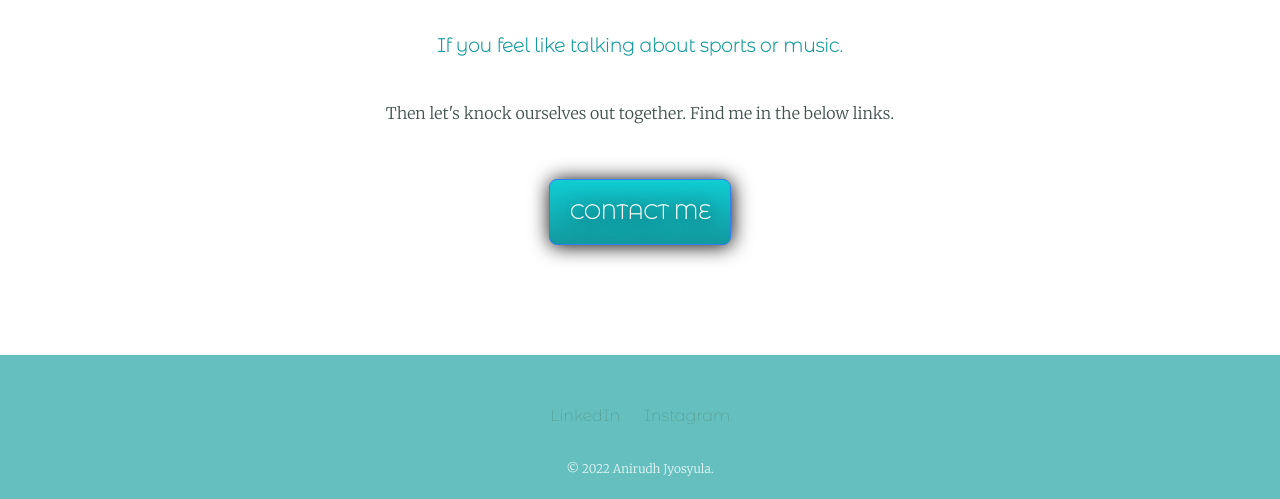
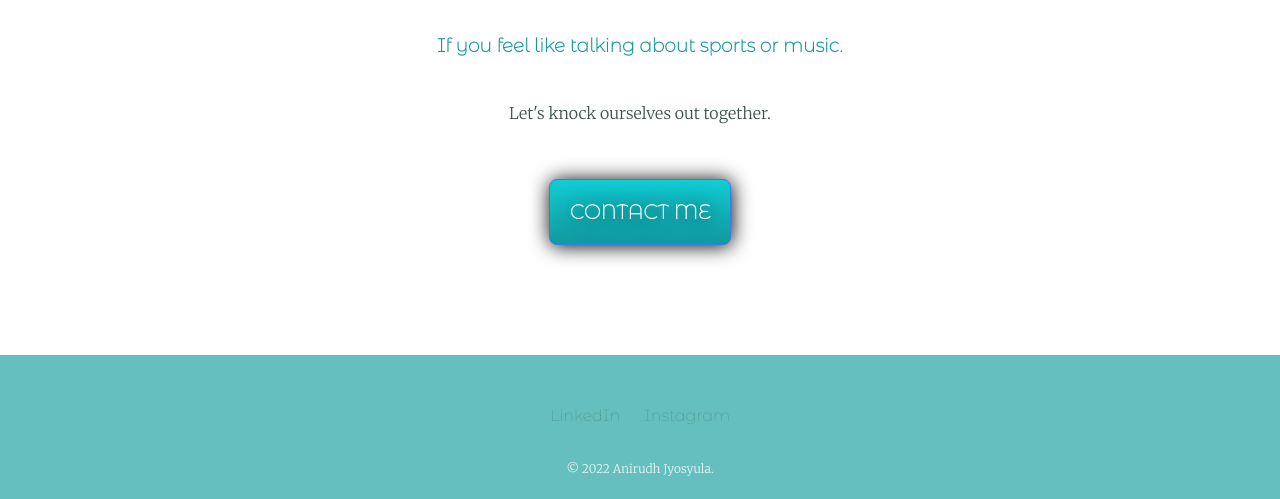
Before and after one commit to anirudhj0204/perssite, a plain HTML site: page index.html in a window 1280 px wide. Shown: the part 2351-2850 px from the top of the page. Drawn offline with Linux system fonts and the light colour scheme.

Commit message:
Add files via upload

```diff
--- a/index.html
+++ b/index.html
@@ -39,7 +39,7 @@
   <div class="contact-me">
     <h2><font style="vertical-align: inherit;"><font style="vertical-align: inherit;">Get In Touch</font></font></h2>
     <h3><font style="vertical-align: inherit;"><font style="vertical-align: inherit;">If you feel like talking about sports or music.</font></font></h3>
-    <p class="cm"><font style="vertical-align: inherit;"><font style="vertical-align: inherit;">Then let's knock ourselves out together. </font><font style="vertical-align: inherit;">Find me in the below links.</font></font></p>
+    <p class="cm"><font style="vertical-align: inherit;"><font style="vertical-align: inherit;">Let's knock ourselves out together. </font><font style="vertical-align: inherit;"></font></font></p>
     <a class="btn" href="mailto:anirudhj0204@gmail.com"><font style="vertical-align: inherit;"><font style="vertical-align: inherit;">CONTACT ME</font></font></a>
   </div>
 </div>
```
